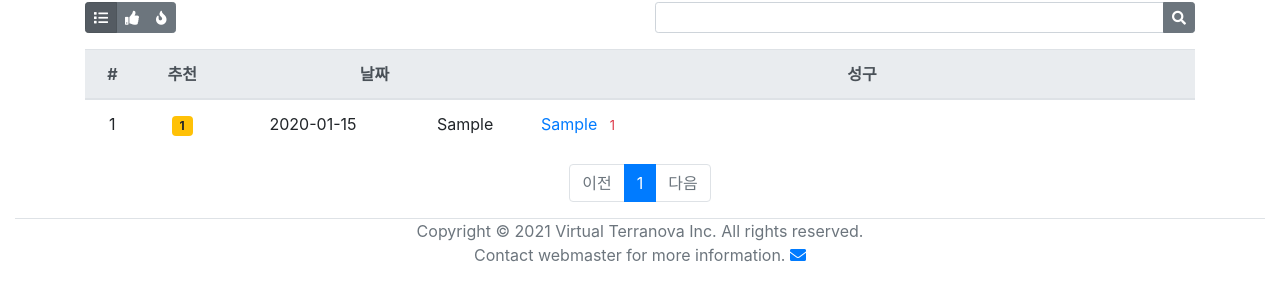
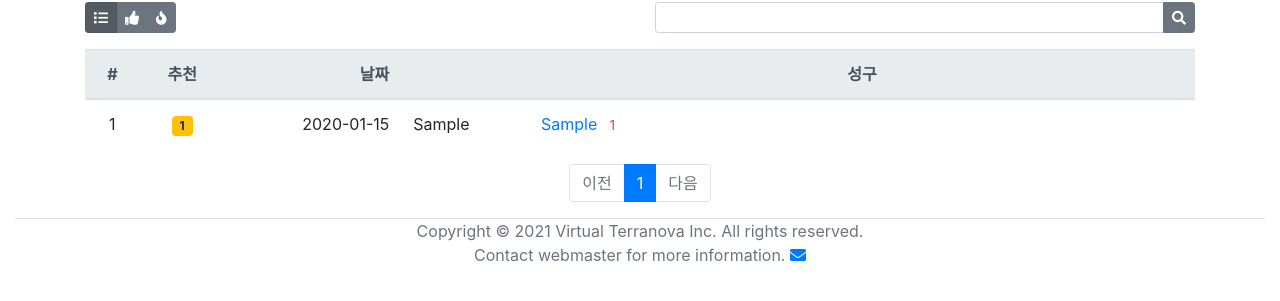
Before and after one commit to neworld0/neworld, a Django app: page /neworld/scripture/ in a window 1280 px wide. Shown: the part 170-471 px from the top of the page. Run offline with Django 3.2, Linux system fonts and the light colour scheme; tables that the repository leaves empty hold one stand-in row (values such as "Sample post"); some libraries are stand-ins or nearby versions.

Commit message:
minor change

```diff
--- a/templates/neworld/scripture_list.html
+++ b/templates/neworld/scripture_list.html
@@ -15,11 +15,11 @@
             {% if scripture_list %}
                 {% for scripture in scripture_list %}
                     {% if scripture.real_date == d_today %}
-                    <tr class="text-center">
+                    <tr class="text-right">
                         <td>
                             {{ scripture.real_date }}
                         </td>
-                        <td class="text-center">
+                        <td class="text-left">
                             {{ scripture.d_week }}
                         </td>
                         <td class="text-left">
@@ -86,10 +86,10 @@
                 <span class="badge badge-warning px-2 py-1">{{ scripture.voter.count }}</span>
                 {% endif %}
                 </td>
-                <td class="text-center">
+                <td class="text-right">
                     {{ scripture.real_date }}
                 </td>
-                <td class="text-center">
+                <td class="text-left">
                     {{ scripture.d_week }}
                 </td>
                 <td class="text-left">
```
Also changed, not shown: templates/neworld/index.html (+5 -7 lines).
